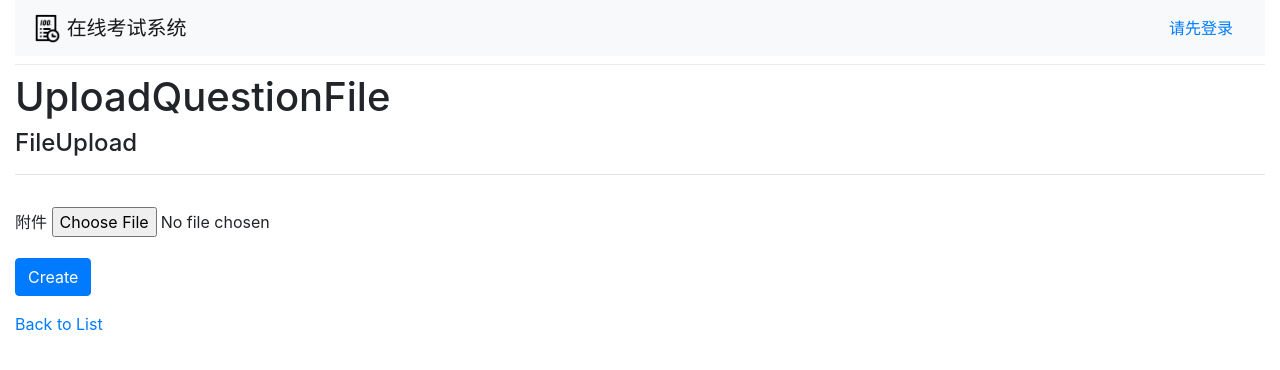
After one commit to SKYC829/Neko_OnlineExamSystem, an ASP.NET Core app: template Neko.MVC/Neko.MVC/Areas/Exam/Views/Questions/UploadQuestionFile.cshtml in a window 1280 px wide. The commit adds this page. Shown: the top 370 px of the page. Run offline with ASP.NET Core 8, Linux system fonts and the light colour scheme; the template is opened without the code that fills it, so the values that code supplies are empty; some libraries are stand-ins or nearby versions.

Commit message:
增加上传文件功能允许通过文件创建题目

```diff
--- a/Neko.MVC/Neko.MVC/Areas/Exam/Views/Questions/Index.cshtml
+++ b/Neko.MVC/Neko.MVC/Areas/Exam/Views/Questions/Index.cshtml
@@ -12,6 +12,7 @@
 
 <p>
     <a id="CreateQuestion" class="btn btn-primary" data-toggle="modal" data-target="#ConfirmQuestionType">新建题目</a>
+    <a class="btn btn-warning" asp-action="UploadFile">通过文件创建</a>
 </p>
 <table class="table text-center">
     <thead>
@@ -67,7 +68,8 @@
     </tfoot>
 </table>
 <!--创建问题前先弹出模态框选择问题类型-->
-@{await Html.RenderPartialAsync("_ParticalCreateQuestionConfirm");
+@{
+    await Html.RenderPartialAsync("_ParticalCreateQuestionConfirm");
 }
 @section Scripts{
     <script src="~/js/deleteConfirm.js"></script>
--- /dev/null
+++ b/Neko.MVC/Neko.MVC/Areas/Exam/Views/Questions/UploadQuestionFile.cshtml
@@ -0,0 +1,32 @@
+@model Neko.App.Models.System.FileUpload
+
+@{
+    ViewData["Title"] = "UploadQuestionFile";
+}
+
+<h1>UploadQuestionFile</h1>
+
+<h4>FileUpload</h4>
+<hr />
+<div class="row">
+    <div class="col-md-4">
+        <form role="form" enctype="multipart/form-data" method="post" asp-action="UploadQuestionFile">
+            <div asp-validation-summary="All" class="text-danger"></div>
+            <div class="form-group">
+                <label asp-for="UploadFile"></label>
+                <input type="file" asp-for="UploadFile" />
+            </div>
+            <div class="form-group">
+                <input type="submit" value="Create" class="btn btn-primary" />
+            </div>
+        </form>
+    </div>
+</div>
+
+<div>
+    <a asp-action="Index">Back to List</a>
+</div>
+
+@section Scripts {
+    @{await Html.RenderPartialAsync("_ValidationScriptsPartial");}
+}
```
Also changed, not shown: Neko.MVC/Neko.App/Models/System/FileUpload.cs (added, +16 -0 lines), Neko.MVC/Neko.MVC/Areas/Exam/Controllers/QuestionsController.cs (+31 -0 lines).
